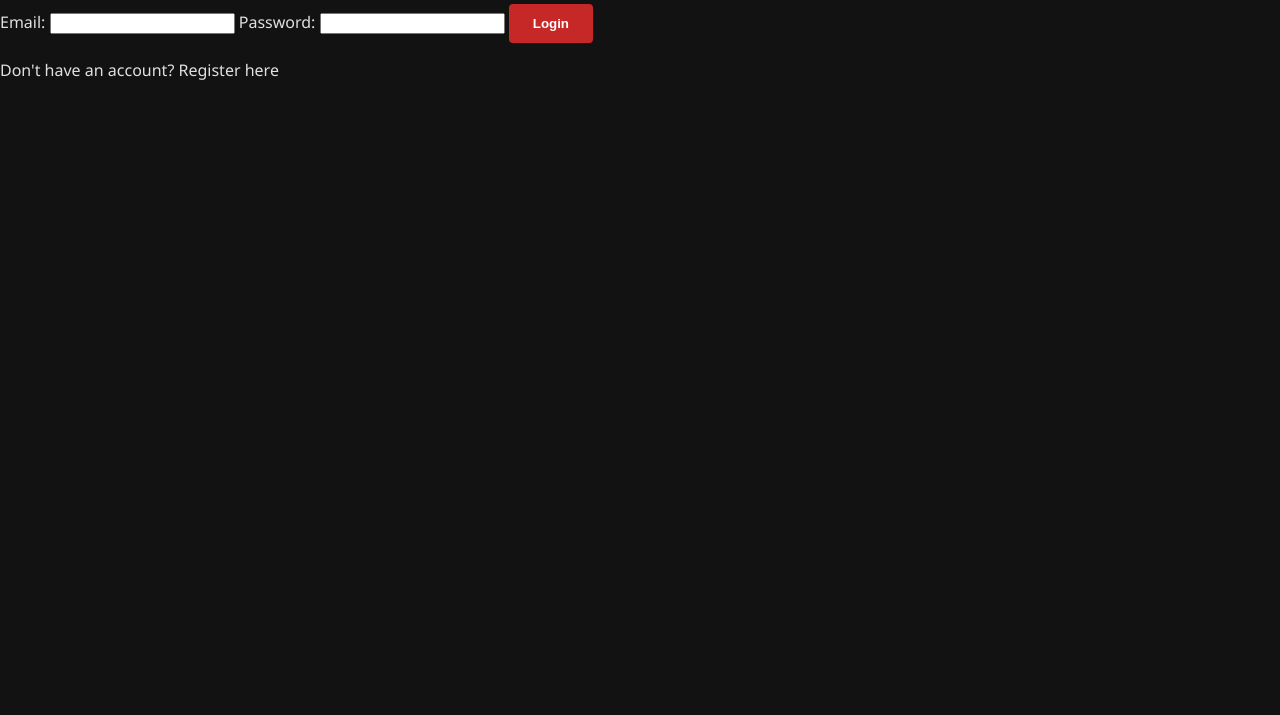
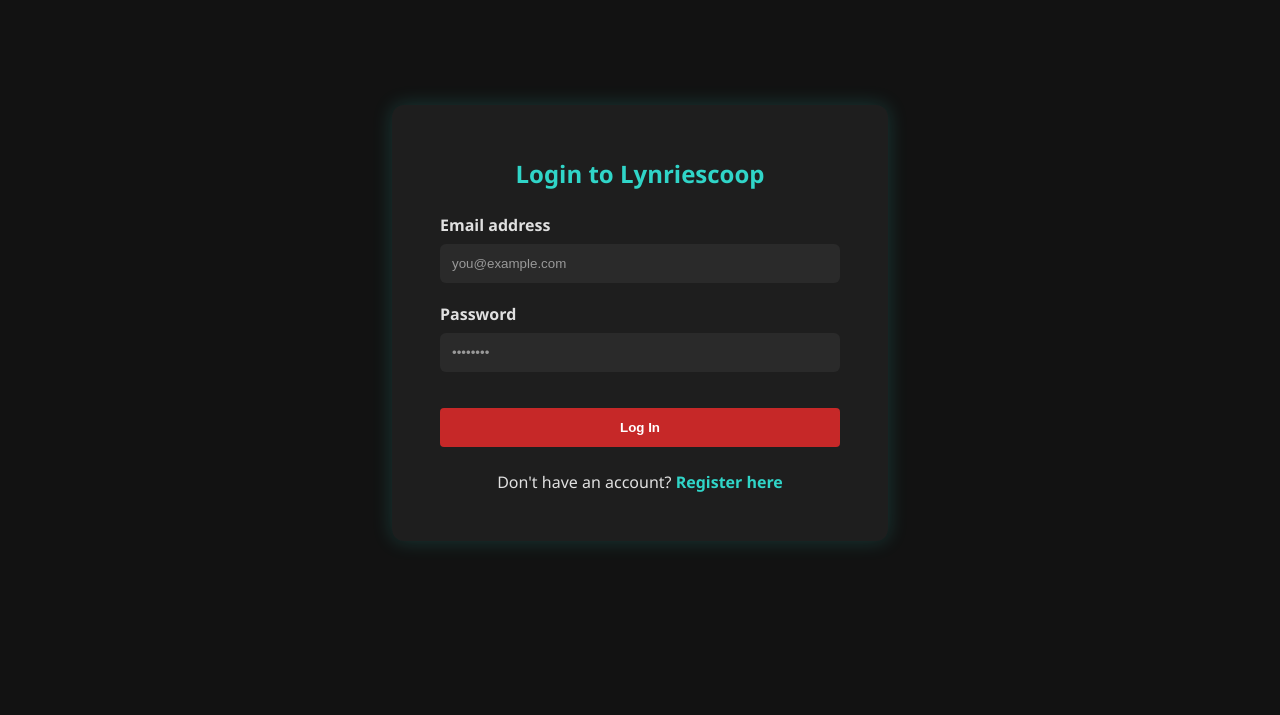
Before and after one commit to Kenrie19/LynrieScoop, an Eleventy site: page Frontend/views/login.html in a window 1280 px wide. Shown: the part 155-870 px from the top of the page. Before the commit the page ends 800 px from the top, so only its background shows below. Built offline with nearby package versions, Linux system fonts and the light colour scheme; Eleventy itself is replaced by a stand-in of ours; files that its build step writes are made by us from their sources.

Commit message:
login layout updated

```diff
--- /dev/null
+++ b/Frontend/resources/Css/login.css
@@ -0,0 +1,62 @@
+.login-container {
+  display: flex;
+  justify-content: center;
+  align-items: center;
+  min-height: calc(100vh - 80px); /* rekening houden met navbar */
+  background-color: var(--black-base);
+  padding: 2rem;
+}
+
+.login-box {
+  background-color: #1e1e1e;
+  padding: 2rem 3rem;
+  border-radius: 12px;
+  box-shadow: 0 0 20px rgba(48, 213, 200, 0.2);
+  width: 100%;
+  max-width: 400px;
+  color: var(--light-grey);
+}
+
+.login-box h2 {
+  margin-bottom: 1.5rem;
+  text-align: center;
+  color: var(--aqua-accent);
+}
+
+.input-group {
+  margin-bottom: 1.25rem;
+  display: flex;
+  flex-direction: column;
+}
+
+.input-group label {
+  margin-bottom: 0.5rem;
+  font-weight: bold;
+}
+
+.input-group input {
+  padding: 0.75rem;
+  border: none;
+  border-radius: 6px;
+  background-color: #2a2a2a;
+  color: var(--light-grey);
+}
+
+.input-group input::placeholder {
+  color: #999;
+}
+
+button[type="submit"] {
+  width: 100%;
+  margin-top: 1rem;
+}
+
+.register-link {
+  margin-top: 1.5rem;
+  text-align: center;
+}
+
+.register-link a {
+  color: var(--aqua-accent);
+  font-weight: bold;
+}
--- a/Frontend/views/login.html
+++ b/Frontend/views/login.html
@@ -1,29 +1,42 @@
-<!doctype html>
+<!DOCTYPE html>
 <html lang="en">
+
 <head>
   <meta charset="UTF-8" />
   <meta name="viewport" content="width=device-width, initial-scale=1.0" />
   <title>Lynriescoop - Login</title>
   <link rel="stylesheet" href="/resources/css/style.css" />
+  <link rel="stylesheet" href="/resources/css/login.css" />
 
-    <script defer src="/resources/javascript/main.js"></script>
-    <script defer src="/resources/javascript/auth.js"></script>
   <script defer src="/resources/javascript/main.js" type="module"></script>
+  <script defer src="/resources/javascript/auth.js" type="module"></script>
 </head>
 
 <body>
   {% include "navbar.njk" %}
 
-    <section class="login-form">
-      <form id="loginForm">
-        <h2>Login</h2>
-        <label for="email">Email:</label>
-        <input type="email" id="email" required />
-        <label for="password">Password:</label>
-        <input type="password" id="password" required />
-        <button type="submit">Login</button>
+  <main class="login-container">
+    <form id="loginForm" class="login-box">
+      <h2>Login to Lynriescoop</h2>
+
+      <div class="input-group">
+        <label for="email">Email address</label>
+        <input type="email" id="email" placeholder="you@example.com" required />
+      </div>
+
+      <div class="input-group">
+        <label for="password">Password</label>
+        <input type="password" id="password" placeholder="••••••••" required />
+      </div>
+
+      <button type="submit">Log In</button>
+
+      <p class="register-link">
+        Don't have an account?
+        <a href="#" id="registerLink">Register here</a>
+      </p>
     </form>
-      <p>Don't have an account? <a href="#" id="registerLink">Register here</a></p>
-    </section>
+  </main>
 </body>
+
 </html>
```
Lines whose indentation alone changed are shown as unchanged.
